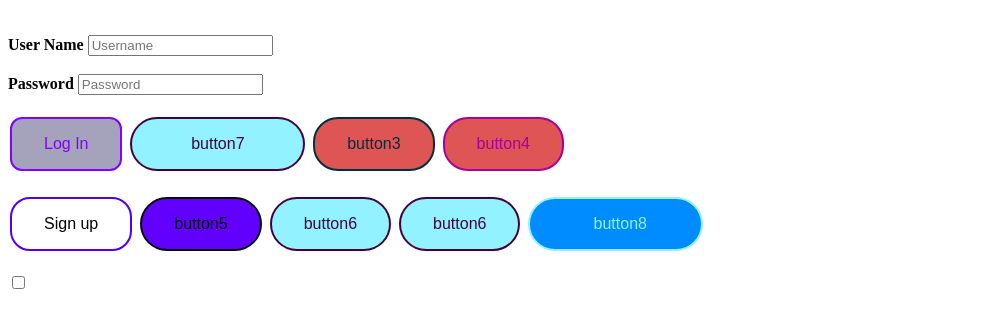
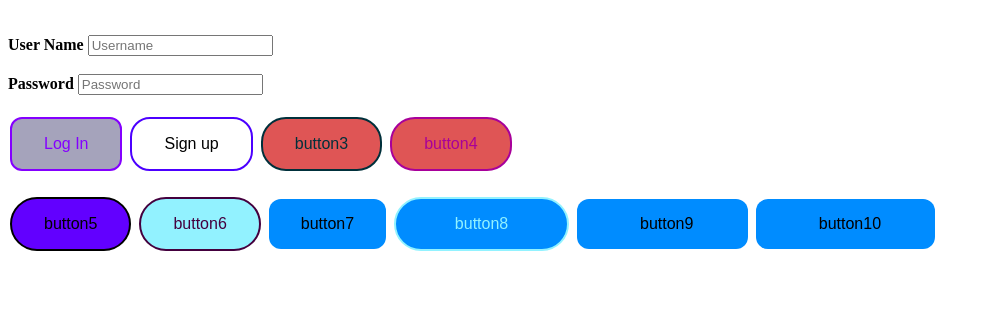
Before and after one commit to pushkar-khatavkar/Button, a plain HTML site: page index.html in a window 1280 px wide. Shown: the part 76-404 px from the top of the page, without its empty margins (0-990 px from the left). Drawn offline with Linux system fonts and the light colour scheme.

Commit message:
Update index.html

```diff
--- a/index.html
+++ b/index.html
@@ -1,4 +1,3 @@
-
     <!DOCTYPE html>
     <html>
     <head>
@@ -25,18 +24,19 @@
             <input type="Password" name="Pass" id="Pass" placeholder="Password">
             <br><br>
             <input type="button"  class="button button1" name="Log" id="log" value="Log In">
-            <input type="button"  class="button button6" name="button3" id="sp" value="&nbsp&nbsp&nbsp&nbsp&nbsp button7 &nbsp&nbsp&nbsp&nbsp&nbsp">
-            <input type="button"  class="button button3" name="button3" id="sp" value="button3">
-            <input type="button"  class="button button4" name="button3" id="sp" value="button4">
+            <input type="button"  class="button button2" name="Sign up" id="sp" value="Sign up">
+
+            <input type="button"  class="button button3" name="button3" id="3" value="button3">
+            <input type="button"  class="button button4" name="button4" id="4" value="button4">
             <br><br>
-            <input type="button"  class="button button2" name="Sign up" id="sp" value="Sign up">
-            <input type="button"  class="button button5" name="button3" id="sp" value="button5">
-            <input type="button"  class="button button6" name="button3" id="sp" value="button6">
-            <input type="button"  class="button button6" name="button3" id="sp" value="button6">
-            <input type="button"  class="button button8" name="button3" id="sp" value="&nbsp&nbsp&nbsp&nbsp&nbsp&nbsp button8&nbsp&nbsp&nbsp&nbsp&nbsp">
 
+            <input type="button"  class="button button5" name="button5" id="5" value="button5">
+            <input type="button"  class="button button6" name="button6" id="6" value="button6">
+            <input type="button"  class="button button7" name="button7" id="7" value="button7">
+            <input type="button"  class="button button8" name="button8" id="8" value="&nbsp&nbsp&nbsp&nbsp&nbsp button8 &nbsp&nbsp&nbsp&nbsp&nbsp">
+            <input type="button"  class="button button9" name="button9" id="9" value="&nbsp&nbsp&nbsp&nbsp&nbsp&nbsp button9&nbsp&nbsp&nbsp&nbsp&nbsp">
+            <input type="button"  class="button button10" name="button10" id="10" value="&nbsp&nbsp&nbsp&nbsp&nbsp&nbsp button10&nbsp&nbsp&nbsp&nbsp&nbsp">
             <br><br>
-            <input type="checkbox" id="check">
             <br><br>
         </form>
     </div>
```
